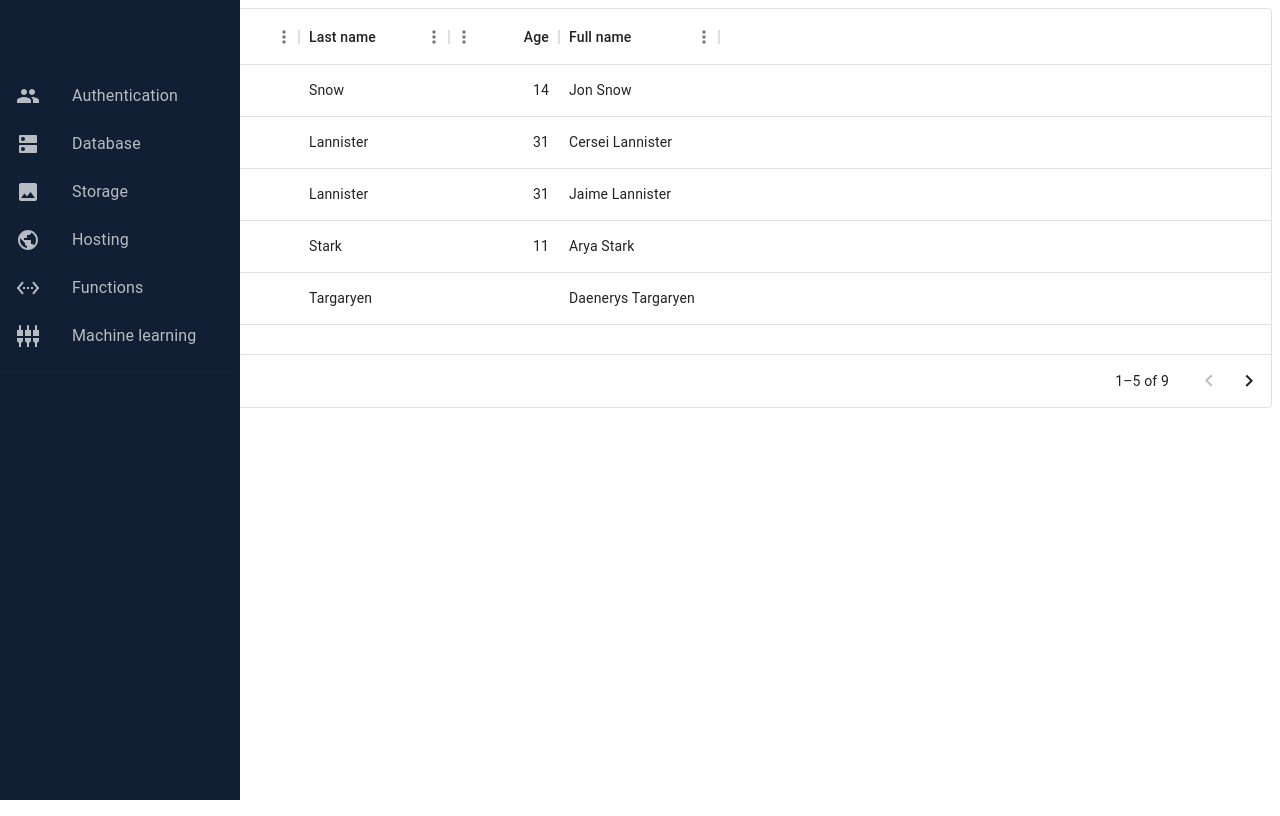
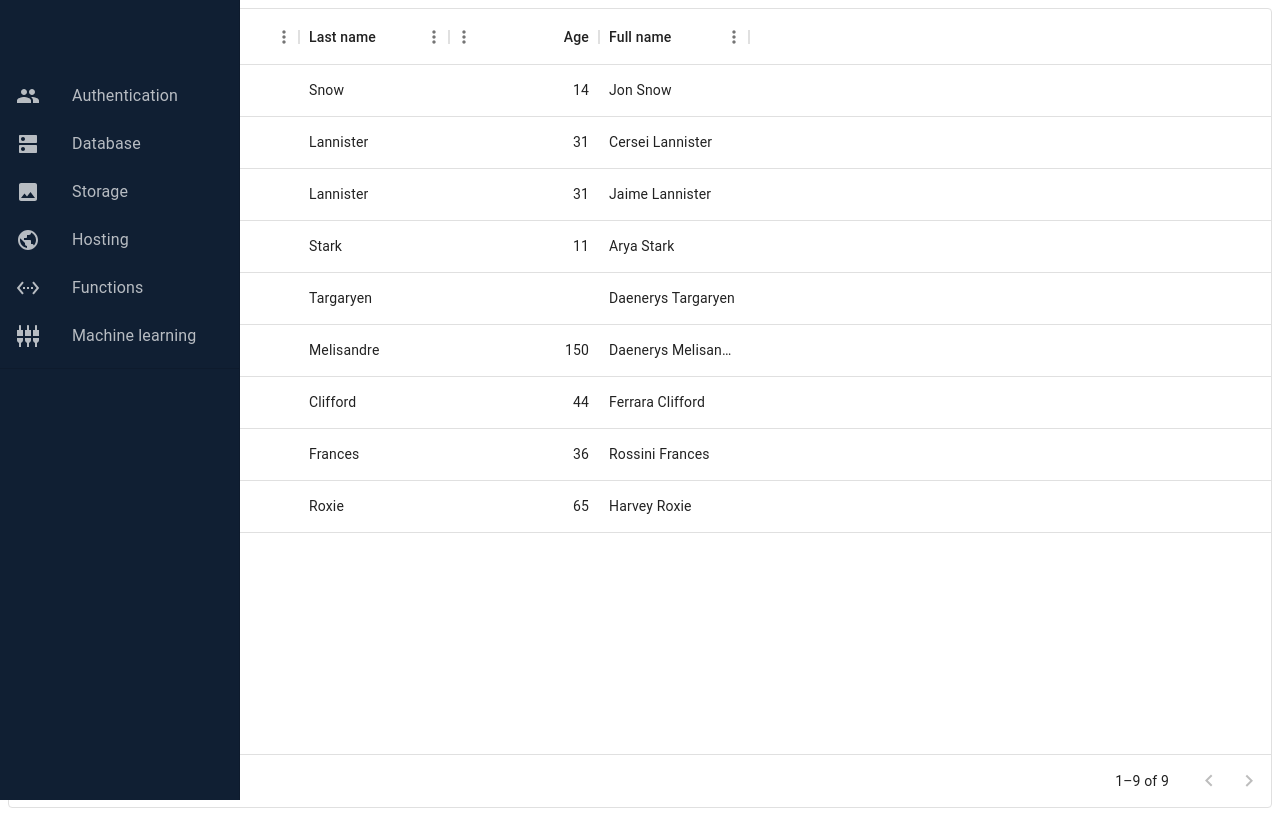
Before and after one commit to Mattarek/react-materialUI-practice, a React (Vite) app: page / in a window 1280 px wide. Built offline with nearby package versions, Linux system fonts and the light colour scheme.

Commit message:
New route dataGrid added to app

```diff
--- a/src/components/DataGrid/DataGrid.tsx
+++ b/src/components/DataGrid/DataGrid.tsx
@@ -19,7 +19,7 @@ const columns: GridColDef[] = [
         field: 'age',
         headerName: 'Age',
         type: 'number',
-        width: 110,
+        width: 150,
         editable: true,
     },
     {
@@ -27,7 +27,7 @@ const columns: GridColDef[] = [
         headerName: 'Full name',
         description: 'This column has a value getter and is not sortable.',
         sortable: false,
-        width: 160,
+        width: 150,
         valueGetter: (params: GridValueGetterParams) =>
             `${params.row.firstName || ''} ${params.row.lastName || ''}`,
     },
@@ -39,7 +39,7 @@ const rows = [
     { id: 3, lastName: 'Lannister', firstName: 'Jaime', age: 31 },
     { id: 4, lastName: 'Stark', firstName: 'Arya', age: 11 },
     { id: 5, lastName: 'Targaryen', firstName: 'Daenerys', age: null },
-    { id: 6, lastName: 'Melisandre', firstName: null, age: 150 },
+    { id: 6, lastName: 'Melisandre', firstName: 'Daenerys', age: 150 },
     { id: 7, lastName: 'Clifford', firstName: 'Ferrara', age: 44 },
     { id: 8, lastName: 'Frances', firstName: 'Rossini', age: 36 },
     { id: 9, lastName: 'Roxie', firstName: 'Harvey', age: 65 },
@@ -47,18 +47,18 @@ const rows = [
 
 export const DataGridDemo = () => {
     return (
-        <Box sx={{ height: 400, width: '100%' }}>
+        <Box sx={{ height: 800, width: '100%' }}>
             <DataGrid
                 rows={rows}
                 columns={columns}
                 initialState={{
                     pagination: {
                         paginationModel: {
-                            pageSize: 5,
+                            pageSize: 12,
                         },
                     },
                 }}
-                pageSizeOptions={[5]}
+                pageSizeOptions={[12]}
                 checkboxSelection
                 disableRowSelectionOnClick
             />
--- a/src/main.tsx
+++ b/src/main.tsx
@@ -6,6 +6,7 @@ import { RouterProvider, createBrowserRouter } from 'react-router-dom';
 import { Authentication } from './views/Authentication.tsx';
 import { Database } from './views/Database.tsx';
 import { ThemeProvider } from '@emotion/react';
+import { DataGridDemo } from './components/DataGrid/DataGrid.tsx';
 
 const router = createBrowserRouter([
     {
@@ -20,6 +21,7 @@ const router = createBrowserRouter([
             { path: '/machinelLearning', element: <Authentication /> },
         ],
     },
+    { path: '/dataGrid', element: <DataGridDemo /> },
 ]);
 
 ReactDOM.createRoot(document.getElementById('root')!).render(
```
